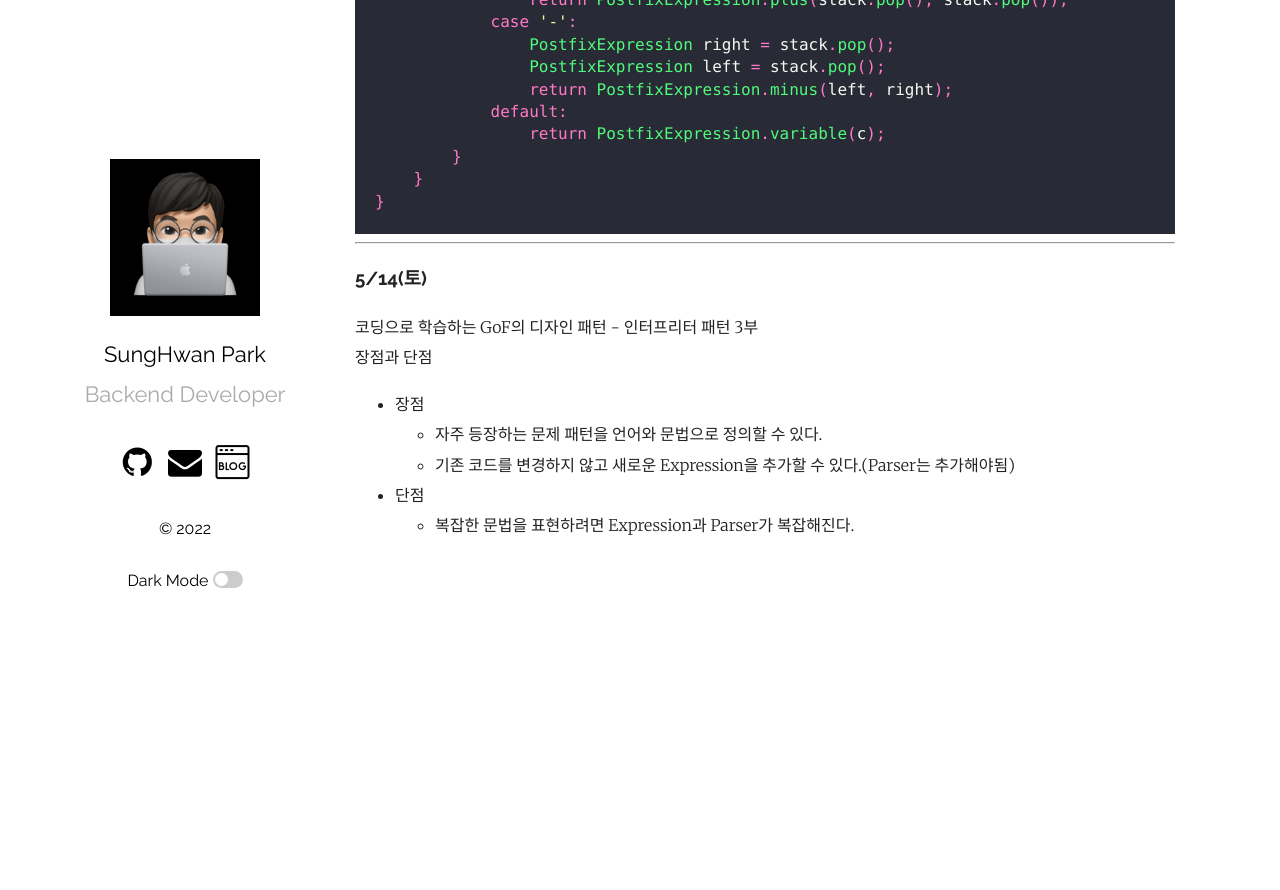
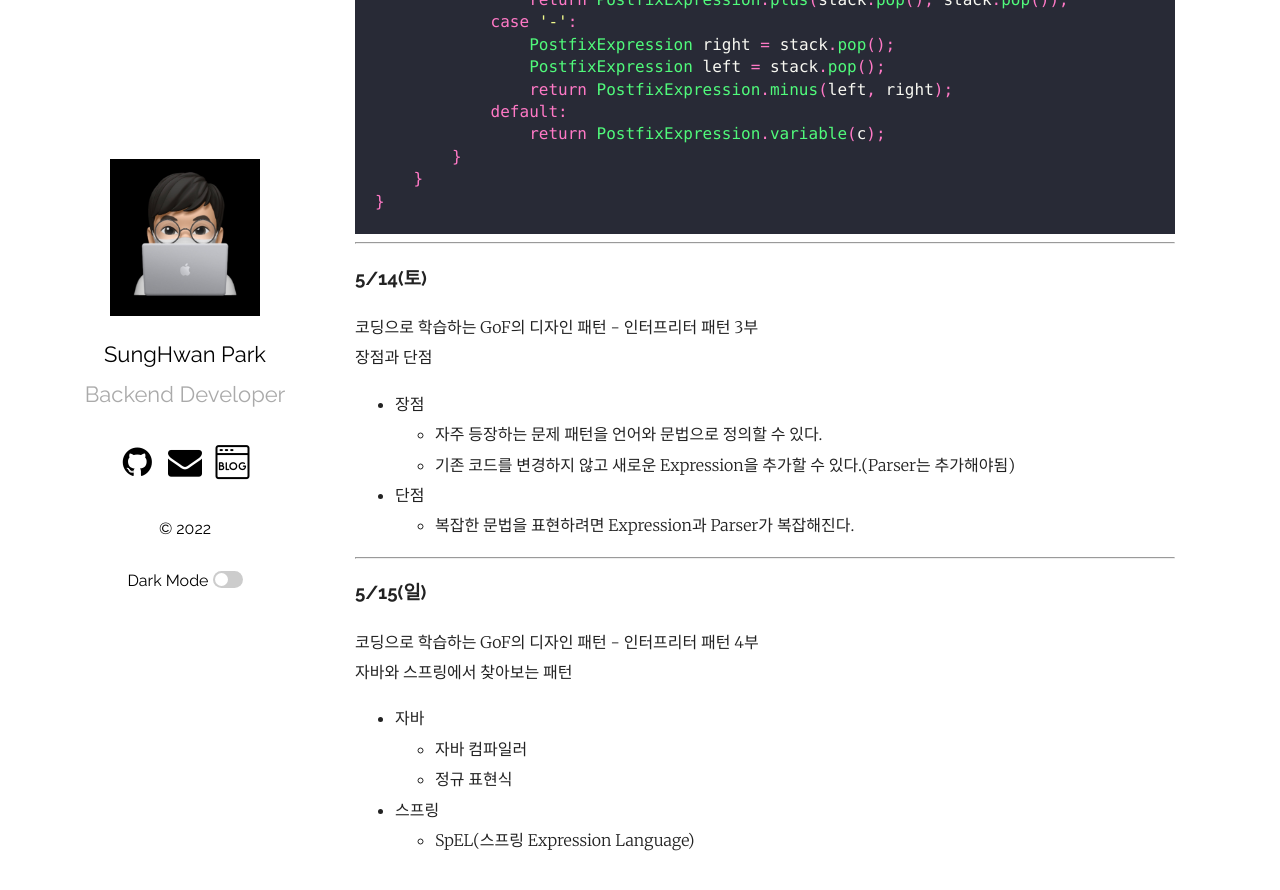
Before and after one commit to park0219/park0219.github.io, a Jekyll site: the page built from _posts/2022-05-01-5월TIL.markdown, in a window 1280 px wide and 900 px high, scrolled down 12362 px. Shown: the top 890 px of the window. Built offline with Jekyll 4.4.1, drawn with Linux system fonts in a browser that asks for light colours; comment, search, counter and statistics services are not loaded; before the commit the page ends 12948 px from its top, so only the background shows below that.

Commit message:
feat: 2022-05-15 TIL 추가

```diff
--- a/_posts/2022-05-01-5월TIL.markdown
+++ b/_posts/2022-05-01-5월TIL.markdown
@@ -593,3 +593,16 @@ public class PostfixParser {
     -   기존 코드를 변경하지 않고 새로운 Expression을 추가할 수 있다.(Parser는 추가해야됨)
 -   단점
     -   복잡한 문법을 표현하려면 Expression과 Parser가 복잡해진다.
+
+---
+
+### 5/15(일)
+
+코딩으로 학습하는 GoF의 디자인 패턴 - 인터프리터 패턴 4부<br/>
+자바와 스프링에서 찾아보는 패턴
+
+-   자바
+    -   자바 컴파일러
+    -   정규 표현식
+-   스프링
+    -   SpEL(스프링 Expression Language)
```
